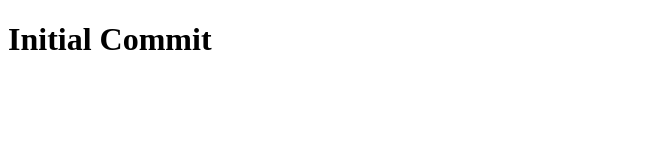
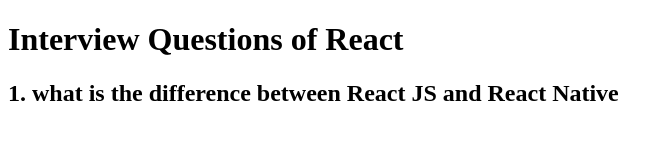
Before and after one commit to ShaikDastagirivali/reactIQ, a plain HTML site: page index.html in a window 1280 px wide. Shown: the whole page, without its empty margins (0-672 px from the left). Drawn offline with Linux system fonts and the light colour scheme.

Commit message:
added one question

```diff
--- a/index.html
+++ b/index.html
@@ -7,6 +7,7 @@
     <title>Document</title>
 </head>
 <body>
-    <h1>Initial Commit</h1>
+    <h1>Interview Questions of React</h1>
+    <h2>1. what is the difference between React JS and React Native</h2>
 </body>
 </html>
```
